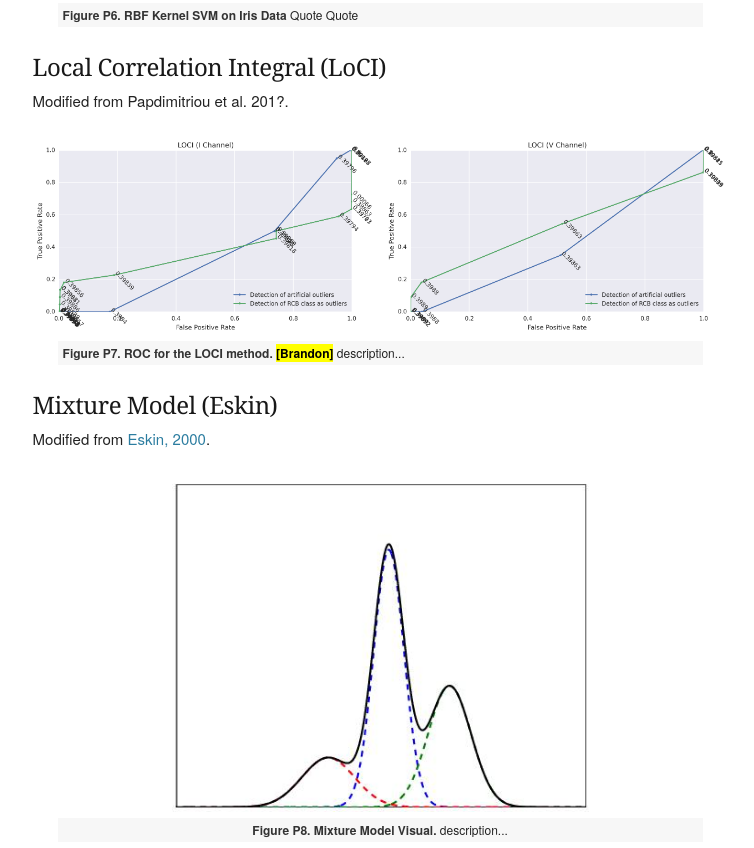
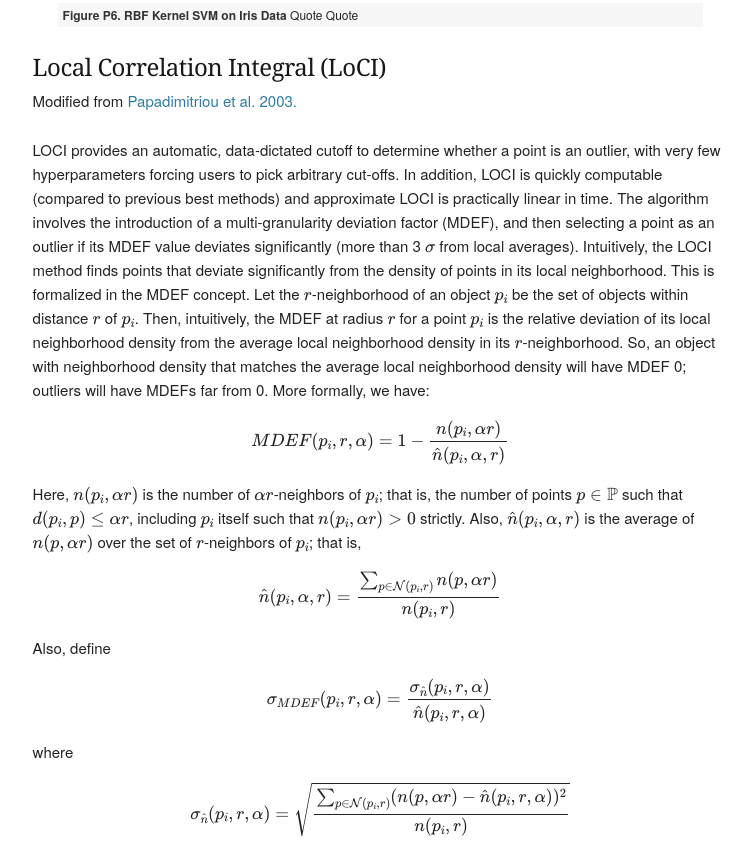
Before and after one commit to bksim/OutlierDetection, a plain HTML site: page website/methods.html in a window 1280 px wide. Shown: the part 3625-4473 px from the top of the page, without its empty margins (377-1131 px from the left). Drawn offline with nearby package versions, Linux system fonts and the light colour scheme; some packages are replaced by stand-ins of ours.

Commit message:
loci math

```diff
--- a/website/methods.html
+++ b/website/methods.html
@@ -158,7 +158,28 @@
 
 
 				<h5>Local Correlation Integral (LoCI)</h5>
-				<p>Modified from Papdimitriou et al. 201?.</p>
+				<p>Modified from <a href="http://www.intel-research.net/Publications/Pittsburgh/081620021325_99.pdf">Papadimitriou et al. 2003.</a></p>
+				<p>LOCI provides an automatic, data-dictated cutoff to determine whether a point is an outlier, with very few hyperparameters forcing users to pick arbitrary cut-offs. In addition, LOCI is quickly computable (compared to previous best methods) and approximate LOCI is practically linear in time. The algorithm involves the introduction of a multi-granularity deviation factor (MDEF), and then selecting a point as an outlier if its MDEF value deviates significantly (more than 3 $\sigma$ from local averages). Intuitively, the LOCI method finds points that deviate significantly from the density of points in its local neighborhood. This is formalized in the MDEF concept. Let the $r$-neighborhood of an object $p_i$ be the set of objects within distance $r$ of $p_i$. Then, intuitively, the MDEF at radius $r$ for a point $p_i$ is the relative deviation of its local neighborhood density from the average local neighborhood density in its $r$-neighborhood. So, an object with neighborhood density that matches the average local neighborhood density will have MDEF 0; outliers will have MDEFs far from 0. More formally, we have:
+
+				$$MDEF(p_i, r, \alpha) = 1 - \frac{n(p_i, \alpha r)}{\hat{n}(p_i, \alpha, r)}$$
+
+Here, $n(p_i, \alpha r)$ is the number of $\alpha r$-neighbors of $p_i$; that is, the number of points $p\in \mathbb{P}$ such that $d(p_i, p) \leq \alpha r$, including $p_i$ itself such that $n(p_i, \alpha r) > 0$ strictly.
+
+Also, $\hat{n}(p_i, \alpha, r)$ is the average of $n(p, \alpha r)$ over the set of $r$-neighbors of $p_i$; that is,
+
+$$\hat{n}(p_i, \alpha, r) = \frac{\sum_{p\in\mathcal{N}(p_i, r)} n(p, \alpha r)}{n(p_i, r)}$$
+
+Also, define
+
+$$\sigma_{MDEF}(p_i, r, \alpha)= \frac{\sigma_{\hat{n}}(p_i, r, \alpha)}{\hat{n}(p_i, r, \alpha)}$$
+
+
+where
+
+$$\sigma_{\hat{n}}(p_i, r, \alpha) = \sqrt{\frac{\sum_{p\in\mathcal{N}(p_i, r)}(n(p, \alpha r)-\hat{n}(p_i, r, \alpha))^2}{n(p_i, r)}}$$
+
+Then, to determine if a point is an outlier, we use the following algorithm. For each $p_i\in\mathbb{P}$, compute $MDEF(p_i, r, \alpha)$ and $\sigma_{MDEF}(p_i, r, \alpha)$. If $MDEF > 3\sigma_{MDEF}$, flag $p_i$ as an outlier. If for any $r_{\textrm{min}} \leq r \leq r_{\textrm{max}}$ a point $p_i$ is flagged as an outlier via the aforementioned mechanism, then we consider that point to be an outlier. These cutoffs can be determined on a per-problem basis, but in general we use the following. We set $r_{\textrm{max}} \approx \alpha^{-1}R_{\mathbb{P}}$ and $r_{\textrm{min}}$ such that we have $\hat{n}_{\textrm{min}} = 20$ neighbors.
+</p>
 				<a href='images/Methods5.png' data-lightbox='Methods5'>
 					<img src="images/Methods5.png" width="100%"/>
 				</a>
```
